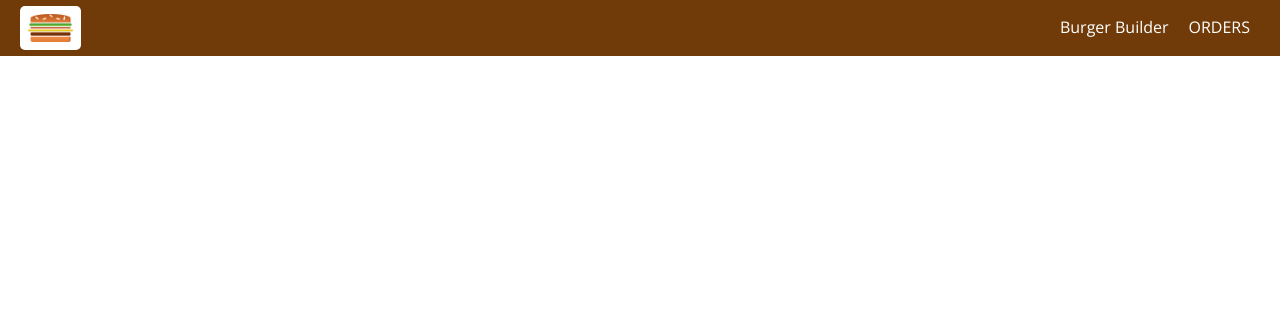
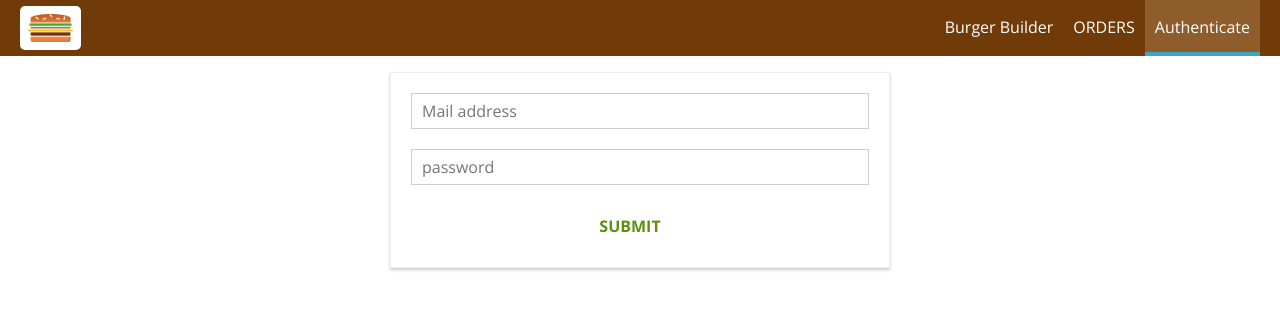
Before and after one commit to ahmad4hat/burger-app, a React (Create React App) app: page /auth in a window 1280 px wide. Shown: the top 310 px of the page. Built offline with nearby package versions, Linux system fonts and the light colour scheme.

Commit message:
authencated from created

```diff
--- a/src/App.js
+++ b/src/App.js
@@ -3,7 +3,8 @@
 import BurgerBuilder from './containers/BurgerBuilder/BurgerBuilder';
 import Cheakout from './containers/Checkout/Checkout';
 import {Route ,Switch} from 'react-router-dom';
-import Orders from './containers/Orders/Orders'
+import Orders from './containers/Orders/Orders';
+import Auth from './containers/Auth/Auth'
 
 import CssClass from './App.module.css';
 
@@ -26,7 +27,9 @@
           <Switch>
             <Route path="/checkout" component={Cheakout}/>
             <Route path="/orders" component={Orders}/>
+            <Route path="/auth" component={Auth}/>
             <Route path="/" exact component={BurgerBuilder}/>
+
           </Switch>
 
 
--- a/src/components/Navigation/NavigationItems/NavigationItems.js
+++ b/src/components/Navigation/NavigationItems/NavigationItems.js
@@ -11,6 +11,9 @@
            <NavigationItem link="/orders">
             ORDERS
            </NavigationItem>
+           <NavigationItem link="/auth">
+            Authenticate
+           </NavigationItem>
        </ul>
     );
 }
--- /dev/null
+++ b/src/containers/Auth/Auth.js
@@ -0,0 +1,122 @@
+import React, { Component } from 'react';
+import Input from '../../components/UI/Input/Input';
+import Button from '../../components/UI/Button/Button';
+import CssClasses from './Auth.module.css'
+
+export class Auth extends Component {
+
+
+    state={
+        controls :{
+            email: {
+                elementType: 'input',
+                elementConfig: {
+                    type:'email',
+                    placeholder :'Mail address'
+                },
+                value:"",
+                validation:{
+                    required :true,
+                    isEmail:true
+                },
+                valid:false,
+                touched:false
+            },
+            password: {
+                elementType: 'input',
+                elementConfig: {
+                    type:'password',
+                    placeholder :'password'
+                },
+                value:"",
+                validation:{
+                    required :true,
+                    minLength :8
+                },
+                valid:false,
+                touched:false
+            },
+        }
+    }
+
+    checkValidity=(value,rules)=>{
+        let isValid =true;
+        if(rules && rules.required)
+        {
+            isValid=value.trim() !=='' && isValid;
+        }
+        if(rules && rules.minLength){
+            isValid=value.length>= rules.minLength &&isValid;
+
+        }
+
+        if(rules && rules.maxLength){
+            isValid=value.length<= rules.maxLength &&isValid;
+
+        }
+
+        if(rules && rules.isEmail)
+        {
+            const pattern = /^\w+([\.-]?\w+)*@\w+([\.-]?\w+)*(\.\w{2,3})+$/;
+            isValid = pattern.test( value ) && isValid;
+
+        }
+
+        return isValid;
+
+    }
+
+    inputChangedHandler=(event,controlName)=>{
+        const updatedControls ={
+            ...this.state.controls,
+            [controlName]:{
+                ...this.state.controls[controlName],
+                value :event.target.value,
+                valid :this.checkValidity(event.target.value,this.state.controls[controlName].validation),
+                touched :true
+            }
+        }
+
+        this.setState({controls:updatedControls});
+
+    }
+
+    render() {
+        const formElements=[];
+        for(let key in this.state.controls){
+            formElements.push({
+              id:key,
+              config:this.state.controls[key]
+            });
+        }
+
+        const form =formElements.map(formElement=>{
+            return (
+                <Input
+                key={formElement}
+                elementType={formElement.config.elementType}
+                elementConfig={formElement.config.elementConfig}
+                value={formElement.value}
+                invalid={!formElement.config.valid}
+                shouldValidate={formElement.config.validation}
+                changed={(event)=>this.inputChangedHandler(event,formElement.id)}
+                touched={formElement.config.touched}
+                />
+            );
+        })
+
+
+
+        return (
+            <div className={CssClasses.Auth}>
+                <from>
+                    {form}
+                    <Button btnType="Success">SUBMIT</Button>
+                </from>
+
+            </div>
+        );
+    }
+}
+
+export default Auth;
--- /dev/null
+++ b/src/containers/Auth/Auth.module.css
@@ -0,0 +1,18 @@
+.Auth{
+    margin :20px auto;
+    width:80%;
+    text-align: center;
+    box-shadow: 0px 2px 3px #ccc;
+    border: 1px solid #eee;
+    padding: 10px;
+    box-sizing: border-box;
+
+}
+.Input{
+    display: block;
+}
+ @media (min-width:600px){
+     .Auth{
+         width: 500px;
+     }
+ }
```
